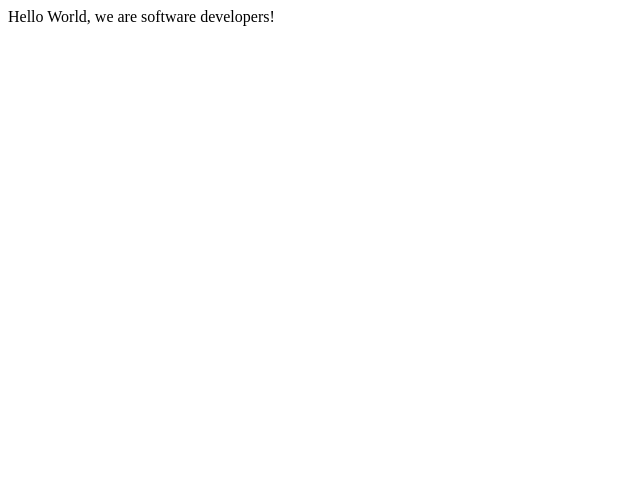
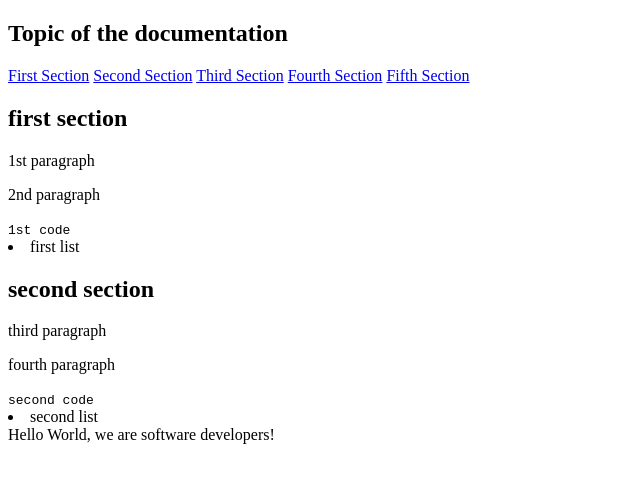
Before and after one commit to alexxo3/project, a plain HTML site: page index.html in a window 1280 px wide. Shown: the whole page, without its empty margins (0-640 px from the left). Drawn offline with Linux system fonts and the light colour scheme.

Commit message:
first part of html

```diff
--- a/index.html
+++ b/index.html
@@ -1,15 +1,47 @@
 <!DOCTYPE html>
 <html lang="en">
+
 <head>
   <meta charset="UTF-8">
   <title>Fork Me! FCC: Test Suite Template</title>
   <link rel="stylesheet" href="css/style.css">
 </head>
 
+
+
 <body>
+  <main id="main-doc">
+    <nav id="navbar">
+      <header>
+        <h1>Topic of the documentation</h1>
+      </header>
+      <a href="#first_section" class="nav-link">First Section</a>
+      <a href="#second_section" class="nav-link">Second Section</a>
+      <a href="#third_section" class="nav-link">Third Section</a>
+      <a href="#fourth_section" class="nav-link">Fourth Section</a>
+      <a href="#fifth_section" class="nav-link">Fifth Section</a>
+    </nav>
+    <section class="main-section" id="first_section">
+      <header>
+        <h2>first section</h2>
+        <p>1st paragraph</p>
+        <p>2nd paragraph</p>
+        <code>1st code</code>
+        <li>first list</li>
+      </header>
+    </section>
+    <section class="main-section" id="second_section">
+      <header>
+        <h2>second section</h2>
+        <p>third paragraph</p>
+        <p>fourth paragraph</p>
+        <code>second code</code>
+        <li>second list</li>
+      </header>
+    </section>
+
+
     <script src="https://cdn.freecodecamp.org/testable-projects-fcc/v1/bundle.js"></script>
 
     <div>Hello World, we are software developers!</div>
-    <script  src="js/index.js"></script>
-  </body>
-</html>
+    <script src="js/index.js"></script>
```
Lines whose indentation alone changed are shown as unchanged.
